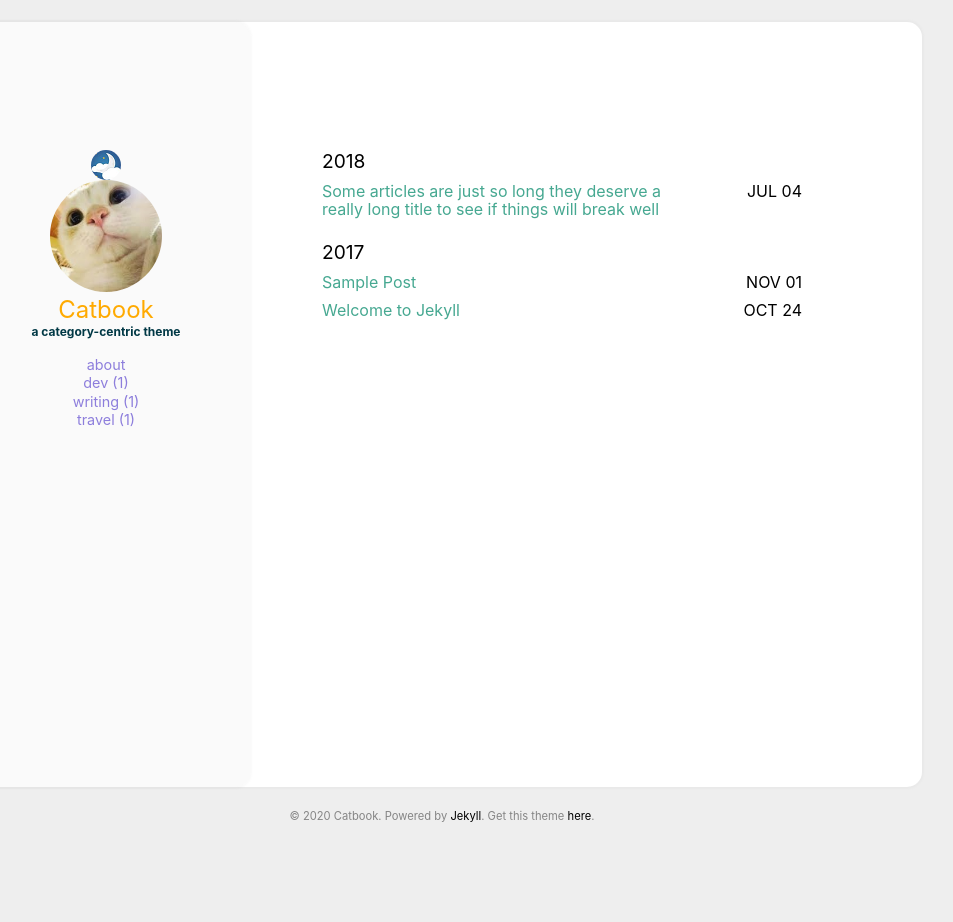
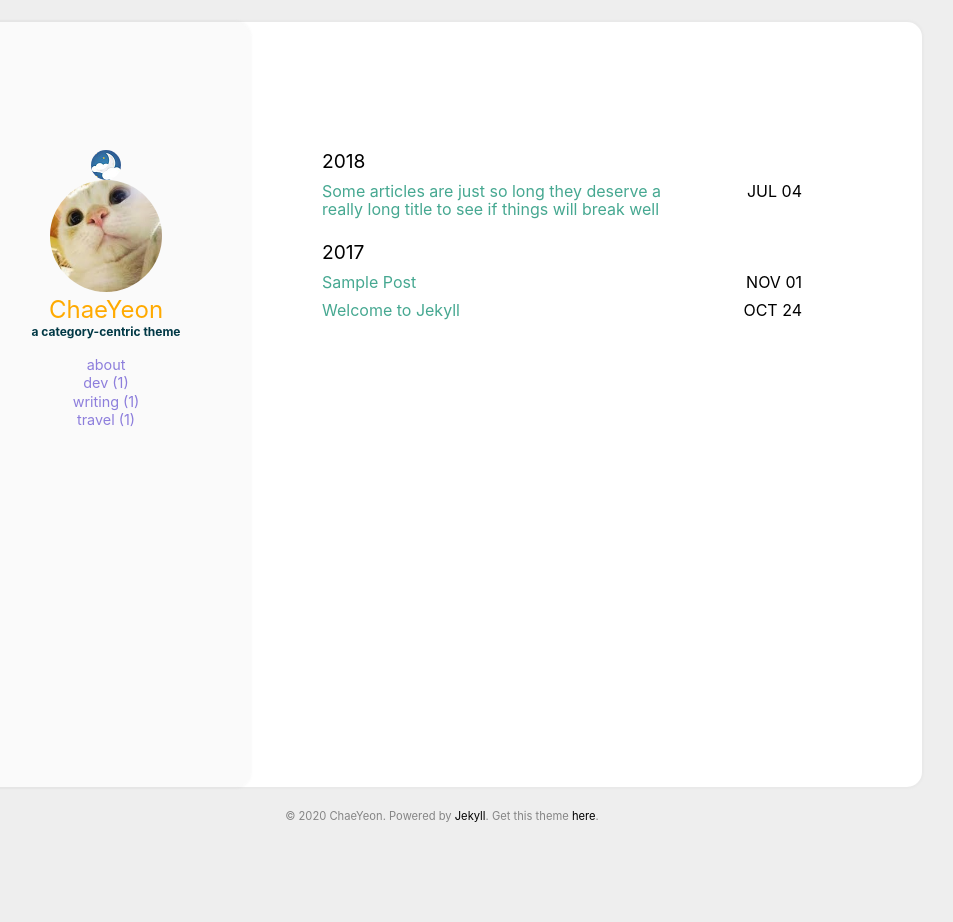
Before and after one commit to hersheys0517/hersheys0517.github.io, a Jekyll site: the page built from index.html, in a window 1280 px wide. Shown: the whole page, without its empty margins (198-1151 px from the left). Built offline with Jekyll 4.4.1, drawn with Linux system fonts in a browser that asks for light colours.

Commit message:
main page correct

```diff
--- a/_config.yml
+++ b/_config.yml
@@ -1,6 +1,6 @@
 
-title: oeeeee #Your awesome title
-email: #youremail@domain.com
+title: ChaeYeon's blog #Your awesome title
+email: wkdcodus123@gmail.com #youremail@domain.com
 description: > # this means to ignore newlines until "baseurl"
   Write an awesome description for your new site here. You can edit this
   line in _config.yml. It will appear in your document head meta (for
@@ -18,9 +18,9 @@ google_analytics: #UA—XXXXXXXX-X
 disqus_shortname: #disqus shortname
 
 user:
-  name: Catbook
+  name: ChaeYeon
   pic: /assets/img/cat.jpg
-  picAlt: "catbook"
+  picAlt: "ChaeYeon's blog"
   job: a category-centric theme
   aboutme: true # comment this out if you don't need the 'about' page.
 
```
